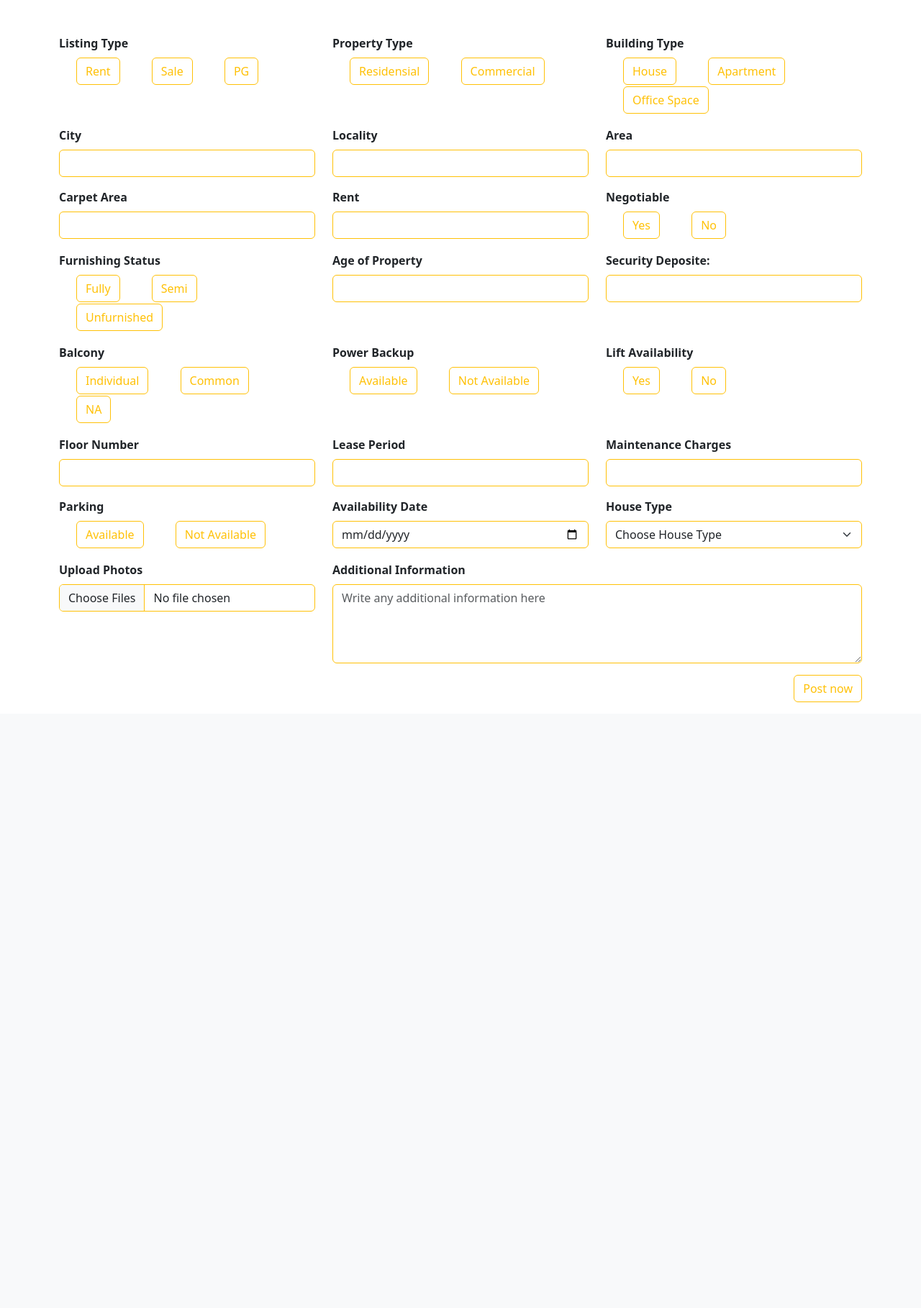
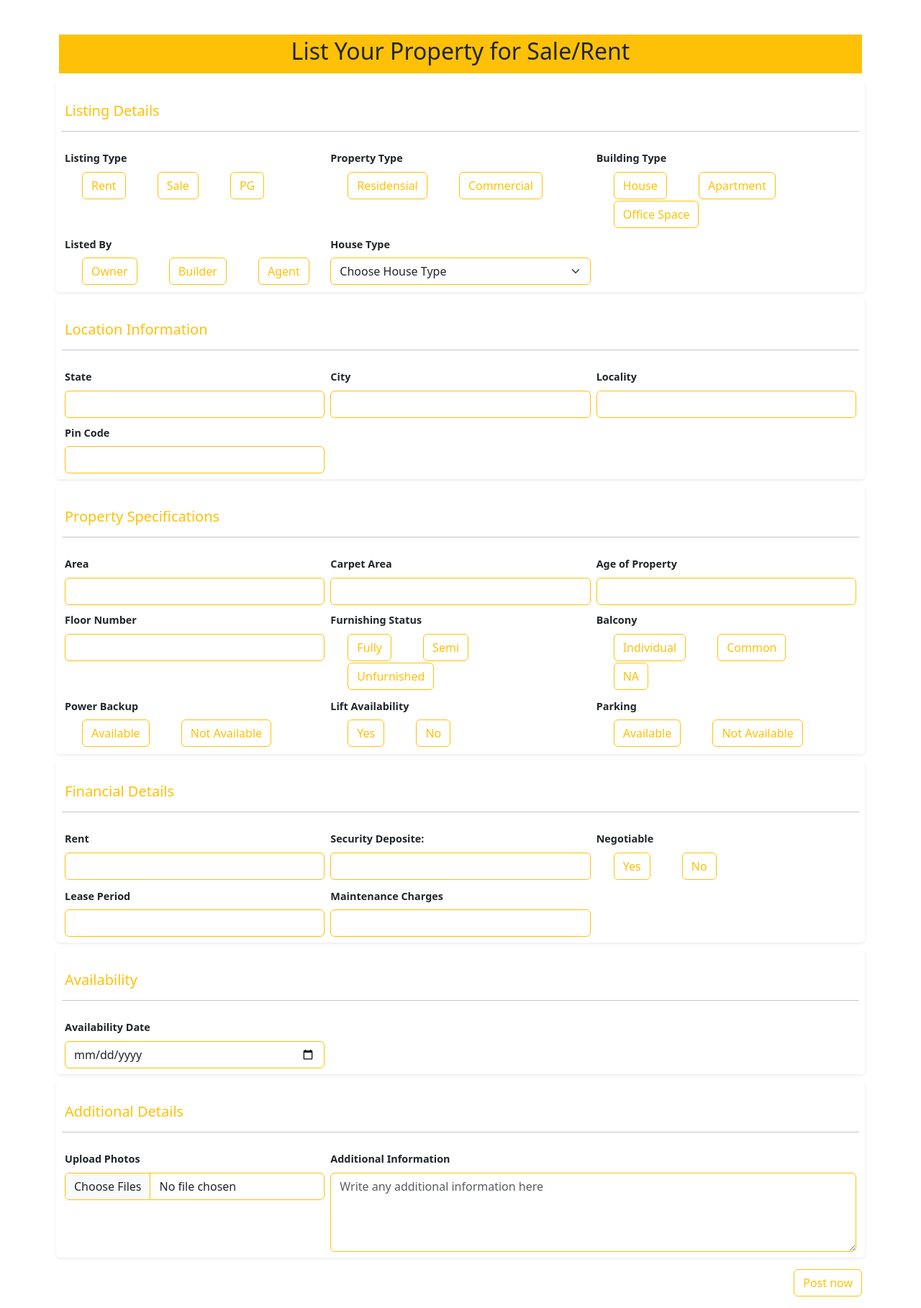
Before and after one commit to Himansu173/UrbanaNest, a PHP site: page /propertyRegister.php in a window 1280 px wide. Shown: the part 94-1912 px from the top of the page at 72% size. Before the commit the page ends 1070 px from the top, so only its background shows below. Run offline with PHP 8.4, Linux system fonts and the light colour scheme; some libraries are stand-ins or nearby versions.

Commit message:
Section update complete

```diff
--- a/frontend/ui/propertyRegister.php
+++ b/frontend/ui/propertyRegister.php
@@ -2,10 +2,15 @@
     include_once "navbar.php";
 ?>
 <div class="container mt-5">
+    <div class="bg-warning p-1 mb-3">
+        <h2 class="text-center">List Your Property for Sale/Rent</h2>
+    </div>
     <form action="propertyRegister.php" method="post" enctype="multipart/form-data">
-        <div class="row mb-3">
+        <div class="row mb-3 g-2 shadow-sm p-2 rounded">
+            <h5 class="mt-4 text-warning">Listing Details</h5>
+            <hr class="">
             <div class="col-md-4">
-                <label for="" class="fw-semibold form-label">Listing Type</label>
+                <label for="" class="fw-semibold form-label" style="font-size: 0.9rem;">Listing Type</label>
                 <div>
                     <div class="form-check form-check-inline">
                         <input type="radio" name="listingType" id="rent"  class="btn-check" value="Rent">
@@ -22,7 +27,7 @@
                 </div>
             </div>
             <div class="col-md-4">
-                <label for="" class="form-label fw-semibold">Property Type</label>
+                <label for="" class="form-label fw-semibold" style="font-size: 0.9rem;">Property Type</label>
                 <div>
                     <div class="form-check form-check-inline">
                         <input type="radio" name="propertyType" id="residensial"  class="btn-check" value="Residential">
@@ -35,7 +40,7 @@
                 </div>
             </div>
             <div class="col-md-4">
-                <label for="" class="form-label fw-semibold">Building Type</label>
+                <label for="" class="form-label fw-semibold" style="font-size: 0.9rem;">Building Type</label>
                 <div>
                     <div class="form-check form-check-inline">
                         <input type="radio" name="buildingType" id="house"  class="btn-check" value="house">
@@ -51,47 +56,77 @@
                     </div>
                 </div>
             </div>
+            <div class="col-md-4">
+                <label for="" class="fw-semibold form-label" style="font-size: 0.9rem;">Listed By</label>
+                <div>
+                    <div class="form-check form-check-inline">
+                        <input type="radio" name="listedBy" id="owner"  class="btn-check" value="Owner">
+                        <label for="owner" class="btn btn-outline-warning">Owner</label>
+                    </div>
+                    <div class="form-check form-check-inline">
+                        <input type="radio" name="listedBy" id="builder"  class="btn-check" value="Builder">
+                        <label for="builder" class="btn btn-outline-warning">Builder</label>
+                    </div>
+                    <div class="form-check form-check-inline">
+                        <input type="radio" name="listedBy" id="agent"  class="btn-check" value="Agent">
+                        <label for="agent" class="btn btn-outline-warning">Agent</label>
+                    </div>
+                </div>
+            </div>
+            <div class="col-md-4">
+                <label for="houseType" class="form-label fw-semibold" style="font-size: 0.9rem;">House Type</label>
+                <select class="form-select border-warning" id="houseType">
+                    <option selected disabled>Choose House Type</option>
+                    <option value="1">1 BHK</option>
+                    <option value="2">2 BHK</option>
+                    <option value="3">3 BHK</option>
+                    <option value="4">4 BHK</option>
+                    <option value="5">5 BHK</option>
+                </select>
+            </div>
         </div>
-        <div class="row mb-3">
+        <div class="row mb-3 g-2 shadow-sm p-2 rounded">
+        <h5 class="mt-4 text-warning">Location Information</h5>
+        <hr class="">
             <div class="col-md-4">
-                <label for="city" class="fw-semibold form-label">City</label>
+                <label for="state" class="fw-semibold form-label" style="font-size: 0.9rem;">State</label>
+                <input type="text" name="state" id="state"  class="form-control border-warning">
+            </div>
+            <div class="col-md-4">
+                <label for="city" class="fw-semibold form-label" style="font-size: 0.9rem;">City</label>
                 <input type="text" name="city" id="city"  class="form-control border-warning">
             </div>
             <div class="col-md-4">
-                <label for="locality" class="fw-semibold form-label">Locality</label>
+                <label for="locality" class="fw-semibold form-label" style="font-size: 0.9rem;">Locality</label>
                 <input type="text" name="locality" id="locality"  class="form-control border-warning">
             </div>
             <div class="col-md-4">
-                <label for="area" class="fw-semibold form-label">Area</label>
+                <label for="pinCode" class="fw-semibold form-label" style="font-size: 0.9rem;">Pin Code</label>
+                <input type="zip" name="pinCode" id="pinCode"  class="form-control border-warning">
+            </div>
+        </div>
+<!-- Property Specification-->
+        <div class="row mb-3 g-2 shadow-sm p-2 rounded">
+            <h5 class="mt-4 text-warning">Property Specifications</h5>
+            <hr class="">
+            <div class="col-md-4">
+                <label for="area" class="fw-semibold form-label" style="font-size: 0.9rem;">Area</label>
                 <input type="text" name="area" id="area"  class="form-control border-warning">
             </div>
-        </div>
-        <div class="row mb-3">
             <div class="col-md-4">
-                <label for="carpetArea" class="fw-semibold form-label">Carpet Area</label>
+                <label for="carpetArea" class="fw-semibold form-label" style="font-size: 0.9rem;">Carpet Area</label>
                 <input type="text" name="carpetArea" id="carpetArea"  class="form-control border-warning">
             </div>
             <div class="col-md-4">
-                <label for="rent" class="fw-semibold form-label">Rent</label>
-                <input type="text" name="rent" id="rent"  class="form-control border-warning">
+                <label for="age" class="fw-semibold form-label" style="font-size: 0.9rem;">Age of Property</label>
+                <input type="text" name="age" id="age"  class="form-control border-warning">
             </div>
             <div class="col-md-4">
-                <label for="" class="fw-semibold form-label">Negotiable</label>
-                <div>
-                    <div class="form-check form-check-inline">
-                        <input type="radio" name="negotiable" id="negotiableYes"  class="btn-check" value="Yes">
-                        <label for="negotiableYes" class="btn btn-outline-warning">Yes</label>
-                    </div>
-                    <div class="form-check form-check-inline">
-                        <input type="radio" name="negotiable" id="negotiableNo"  class="btn-check" value="No">
-                        <label for="negotiableNo" class="btn btn-outline-warning">No</label>
-                    </div>
-                </div>
+                <label for="floorNumber" class="fw-semibold form-label" style="font-size: 0.9rem;">Floor Number</label>
+                <input type="text" name="floorNumber" id="floorNumber"  class="form-control border-warning">
             </div>
-        </div>
-        <div class="row mb-3">
             <div class="col-md-4 ">
-                <label for="" class="fw-semibold form-label">Furnishing Status</label>
+                <label for="" class="fw-semibold form-label" style="font-size: 0.9rem;">Furnishing Status</label>
                 <div>
                     <div class="form-check form-check-inline">
                         <input type="radio" name="furnish" id="fully"  class="btn-check" value="Fully">
@@ -109,17 +144,7 @@
             </div>
 
             <div class="col-md-4">
-                <label for="age" class="fw-semibold form-label">Age of Property</label>
-                <input type="text" name="age" id="age"  class="form-control border-warning">
-            </div>
-            <div class="col-md-4">
-                <label for="securityDeposite" class="fw-semibold form-label">Security Deposite:</label>
-                <input type="text" name="securityDeposite" id="securityDeposite"  class="form-control border-warning">
-            </div>
-        </div>
-        <div class="row mb-3">
-            <div class="col-md-4">
-                <label for="" class="fw-semibold form-label">Balcony</label>
+                <label for="" class="fw-semibold form-label" style="font-size: 0.9rem;">Balcony</label>
                 <div>
                     <div class="form-check form-check-inline">
                         <input type="radio" name="balcony" id="individual"  class="btn-check" value="individual">
@@ -136,7 +161,7 @@
                 </div>
             </div>
             <div class="col-md-4">
-                <label for="" class="fw-semibold form-label">Power Backup</label>
+                <label for="" class="fw-semibold form-label" style="font-size: 0.9rem;">Power Backup</label>
                 <div>
                     <div class="form-check form-check-inline">
                         <input type="radio" name="power" id="available"  class="btn-check" value="available">
@@ -149,7 +174,7 @@
                 </div>
             </div>
             <div class="col-md-4">
-                <label for="" class="fw-semibold form-label">Lift Availability</label>
+                <label for="" class="fw-semibold form-label" style="font-size: 0.9rem;">Lift Availability</label>
                 <div>
                     <div class="form-check form-check-inline">
                         <input type="radio" name="lift" id="liftYes"  class="btn-check" value="Yes">
@@ -161,24 +186,8 @@
                     </div>
                 </div>
             </div>
-        </div>
-        <div class="row mb-3">
             <div class="col-md-4">
-                <label for="floorNumber" class="fw-semibold form-label">Floor Number</label>
-                <input type="text" name="floorNumber" id="floorNumber"  class="form-control border-warning">
-            </div>
-            <div class="col-md-4">
-                <label for="leasePeriod" class="fw-semibold form-label">Lease Period</label>
-                <input type="text" name="leasePeriod" id="leasePeriod"  class="form-control border-warning">
-            </div>
-            <div class="col-md-4">
-                <label for="maintenanceCharges" class="fw-semibold form-label">Maintenance Charges</label>
-                <input type="text" name="maintenanceCharges" id="maintenanceCharges"  class="form-control border-warning">
-            </div>
-        </div>
-        <div class="row mb-3">
-        <div class="col-md-4">
-                <label for="" class="fw-semibold form-label">Parking</label>
+                <label for="" class="fw-semibold form-label" style="font-size: 0.9rem;">Parking</label>
                 <div>
                     <div class="form-check form-check-inline">
                         <input type="radio" name="lift" id="parkingAvailable"  class="btn-check" value="available">
@@ -190,30 +199,60 @@
                     </div>
                 </div>
             </div>
+        </div>
+        <div class="row mb-3 g-2 shadow-sm p-2 rounded">
+            <h5 class="mt-4 text-warning">Financial Details</h5>
+            <hr class="">
             <div class="col-md-4">
-                <label for="availabilityDate" class="fw-semibold form-label">Availability Date</label>
+                <label for="rent" class="fw-semibold form-label" style="font-size: 0.9rem;">Rent</label>
+                <input type="text" name="rent" id="rent"  class="form-control border-warning">
+            </div>
+
+            <div class="col-md-4">
+                <label for="securityDeposite" class="fw-semibold form-label" style="font-size: 0.9rem;">Security Deposite:</label>
+                <input type="text" name="securityDeposite" id="securityDeposite"  class="form-control border-warning">
+            </div>
+            <div class="col-md-4">
+                <label for="" class="fw-semibold form-label" style="font-size: 0.9rem;">Negotiable</label>
+                <div>
+                    <div class="form-check form-check-inline">
+                        <input type="radio" name="negotiable" id="negotiableYes"  class="btn-check" value="Yes">
+                        <label for="negotiableYes" class="btn btn-outline-warning">Yes</label>
+                    </div>
+                    <div class="form-check form-check-inline">
+                        <input type="radio" name="negotiable" id="negotiableNo"  class="btn-check" value="No">
+                        <label for="negotiableNo" class="btn btn-outline-warning">No</label>
+                    </div>
+                </div>
+            </div>
+            <div class="col-md-4">
+                <label for="leasePeriod" class="fw-semibold form-label" style="font-size: 0.9rem;">Lease Period</label>
+                <input type="text" name="leasePeriod" id="leasePeriod"  class="form-control border-warning">
+            </div>
+            <div class="col-md-4">
+                <label for="maintenanceCharges" class="fw-semibold form-label" style="font-size: 0.9rem;">Maintenance Charges</label>
+                <input type="text" name="maintenanceCharges" id="maintenanceCharges"  class="form-control border-warning">
+            </div>
+        </div>
+        <div class="row mb-3 g-2 shadow-sm p-2 rounded">
+        <h5 class="mt-4 text-warning">Availability</h5>
+        <hr class="">
+            <div class="col-md-4">
+                <label for="availabilityDate" class="fw-semibold form-label" style="font-size: 0.9rem;">Availability Date</label>
                 <input type="date" name="availabilityDate" id="availabilityDate"  class="form-control border-warning">
             </div>
-            <div class="col-md-4">
-                <label for="houseType" class="form-label fw-semibold">House Type</label>
-                <select class="form-select border-warning" id="houseType">
-                    <option selected disabled>Choose House Type</option>
-                    <option value="1">1 BHK</option>
-                    <option value="2">2 BHK</option>
-                    <option value="3">3 BHK</option>
-                    <option value="4">4 BHK</option>
-                    <option value="5">5 BHK</option>
-                </select>
-            </div>
+
         </div>
 
-        <div class="row mb-3">
+        <div class="row mb-3 g-2 shadow-sm p-2 rounded">
+        <h5 class="mt-4 text-warning">Additional Details</h5>
+        <hr class="">
             <div class="col-md-4">
-                <label for="photos" class="form-label fw-semibold">Upload Photos</label>
+                <label for="photos" class="form-label fw-semibold" style="font-size: 0.9rem;">Upload Photos</label>
                 <input type="file" class="form-control border-warning" id="photos" multiple>
             </div>
             <div class="col-md-8">
-                <label for="description" class="form-label fw-semibold">Additional Information</label>
+                <label for="description" class="form-label fw-semibold" style="font-size: 0.9rem;">Additional Information</label>
                 <textarea class="form-control border-warning" id="description" rows="4" placeholder="Write any additional information here"></textarea>
             </div>
         </div>
```
